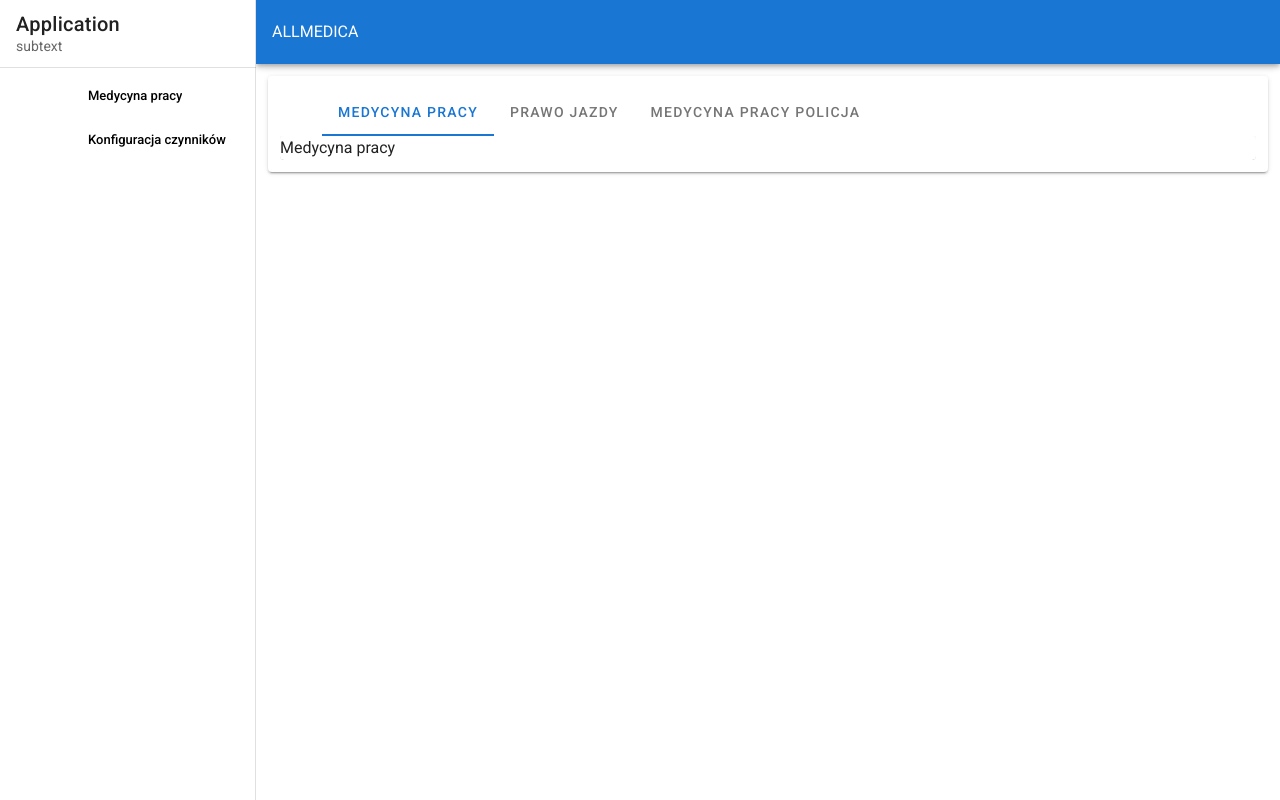
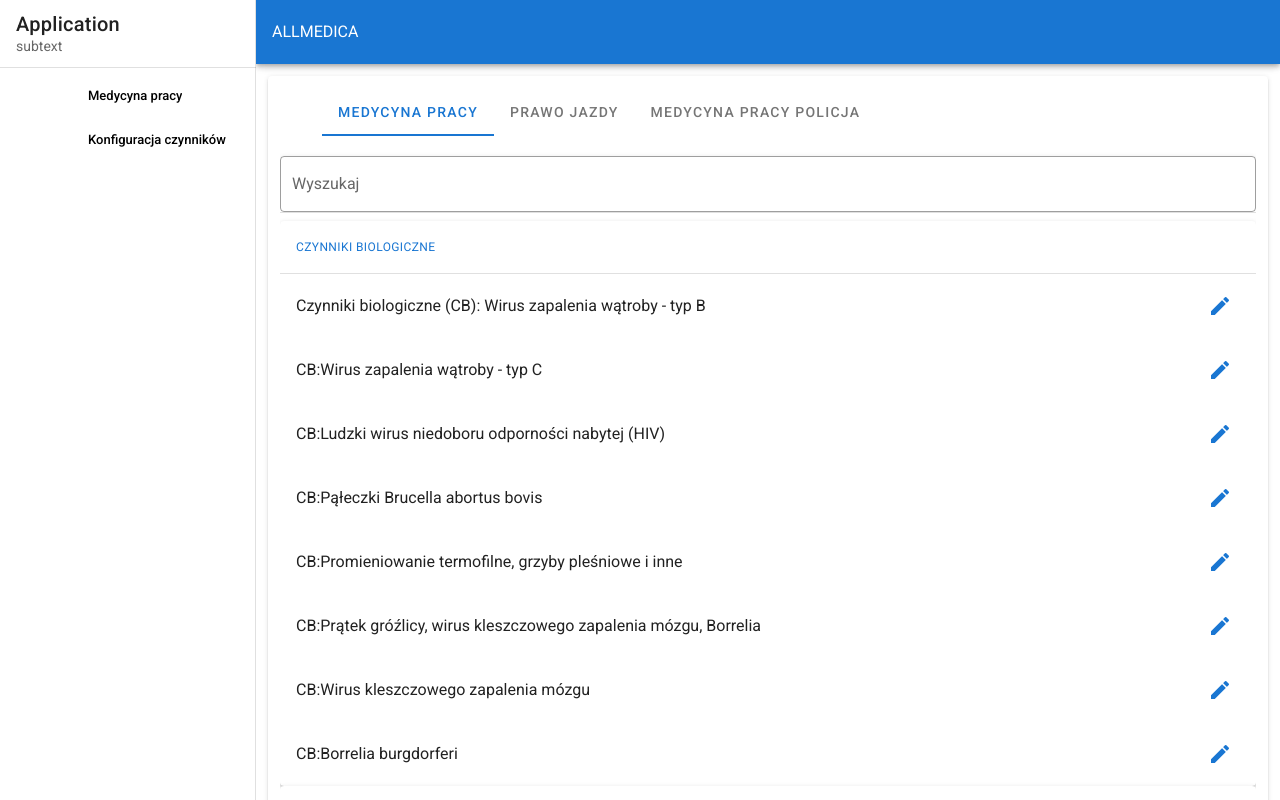
Before and after one commit to szarlejwojciech/work-medicine, a Vue app: page /registration/work-medicine-configuration in a window 1280 px wide. Shown: the top 800 px of the page. Built offline with nearby package versions, Linux system fonts and the light colour scheme.

Commit message:
display harmfuls in configuration page

```diff
--- /dev/null
+++ b/src/components/WorkMedicineConfig.vue
@@ -0,0 +1,90 @@
+<template>
+  <v-card>
+    <v-text-field
+      v-model="search"
+      label="Wyszukaj"
+      outlined
+      class="mt-5"
+      hide-details
+    ></v-text-field>
+    <v-divider></v-divider>
+    <v-data-iterator
+      :items="harmfulsList"
+      item-key="id"
+      :search="search"
+      :items-per-page="50"
+      group-by="category"
+    >
+      <template v-slot:default="{ groupedItems }">
+        <v-list>
+          <v-list-item-group v-for="(groupedItem, i) in groupedItems" :key="i">
+            <v-card>
+              <v-card-title class="text-caption text-uppercase primary--text">{{
+                groupedItem.name
+              }}</v-card-title>
+              <v-divider></v-divider>
+              <v-list-item v-for="(item, i) in groupedItem.items" :key="i">
+                <v-list-item-content>
+                  <v-list-item-title v-text="item.text"></v-list-item-title>
+                </v-list-item-content>
+                <v-list-item-action>
+                  <v-btn fab icon small color="primary">
+                    <v-icon>mdi-pencil</v-icon>
+                  </v-btn>
+                </v-list-item-action>
+              </v-list-item>
+            </v-card>
+          </v-list-item-group>
+        </v-list>
+      </template>
+    </v-data-iterator>
+  </v-card>
+</template>
+
+<script lang="ts">
+import {
+  ref,
+  reactive,
+  defineComponent,
+  computed,
+  watch,
+  PropType,
+  toRefs,
+} from "@vue/composition-api";
+
+interface Examination {
+  name: string;
+  list?: string[];
+}
+
+interface DataItem {
+  id: number;
+  text: string;
+  category?: string;
+  examinations: Examination[] | [];
+  type?: string;
+  disabled?: boolean;
+}
+
+interface Data {
+  id: number;
+  title: string;
+  arrayValues: DataItem[];
+}
+
+export default defineComponent({
+  name: "WorkMedicineConfig",
+  props: {
+    data: {
+      type: Object as PropType<Data>,
+      required: false,
+      default: false,
+    },
+  },
+  setup(props) {
+    const harmfulsList = toRefs(props).data.value.arrayValues;
+    const search = ref("");
+    return { harmfulsList, search };
+  },
+});
+</script>
--- a/src/views/ConfigurationPage.vue
+++ b/src/views/ConfigurationPage.vue
@@ -13,13 +13,13 @@
 
       <v-tabs-items v-model="tab">
         <v-tab-item>
-          <v-card> Medycyna pracy </v-card>
+          <WorkMedicineConfig :data="workMedicineBasic" />
         </v-tab-item>
         <v-tab-item>
-          <v-card> Prawo jazdy </v-card>
+          <WorkMedicineConfig :data="workMedicinePolice" />
         </v-tab-item>
         <v-tab-item>
-          <v-card> Policja </v-card>
+          <WorkMedicineConfig :data="workMedicineDrivingLicence" />
         </v-tab-item>
         <!-- <v-tab-item v-for="i in 1" :key="i"> w budowie </v-tab-item> -->
       </v-tabs-items>
@@ -28,11 +28,14 @@
 </template>
 
 <script lang="ts">
-import { ref, defineComponent } from "@vue/composition-api";
+import { ref, defineComponent, reactive, toRefs } from "@vue/composition-api";
+import WorkMedicineConfig from "../components/WorkMedicineConfig.vue";
 
 export default defineComponent({
   name: "ConfigurationPage",
-  components: {},
+  components: {
+    WorkMedicineConfig,
+  },
   setup() {
     const tab = ref(null);
     const tabsLabels = [
@@ -41,9 +44,36 @@ export default defineComponent({
       "Medycyna pracy policja",
       // "Pozwolenie na broń",
     ];
+    const data = reactive({
+      workMedicinePolice: {},
+      workMedicineGunPermission: {},
+      workMedicineDrivingLicence: {},
+      workMedicineBasic: {},
+      examinationList: {},
+    });
+
+    async function getData() {
+      try {
+        const res = await require("../assets/data.json");
+        console.log(
+          "🚩🚩🚩 - file: ConfigurationPage.vue - line 47 - res",
+          res
+        );
+        data.workMedicinePolice = res.workMedicinePolice;
+        data.workMedicineGunPermission = res.workMedicineGunPermission;
+        data.workMedicineDrivingLicence = res.workMedicineDrivingLicence;
+        data.workMedicineBasic = res.workMedicineBasic;
+        data.examinationList = res.examinationList;
+      } catch (e) {
+        console.log(e);
+      }
+    }
+    getData();
+
     return {
       tab,
       tabsLabels,
+      ...toRefs(data),
     };
   },
 });
```
